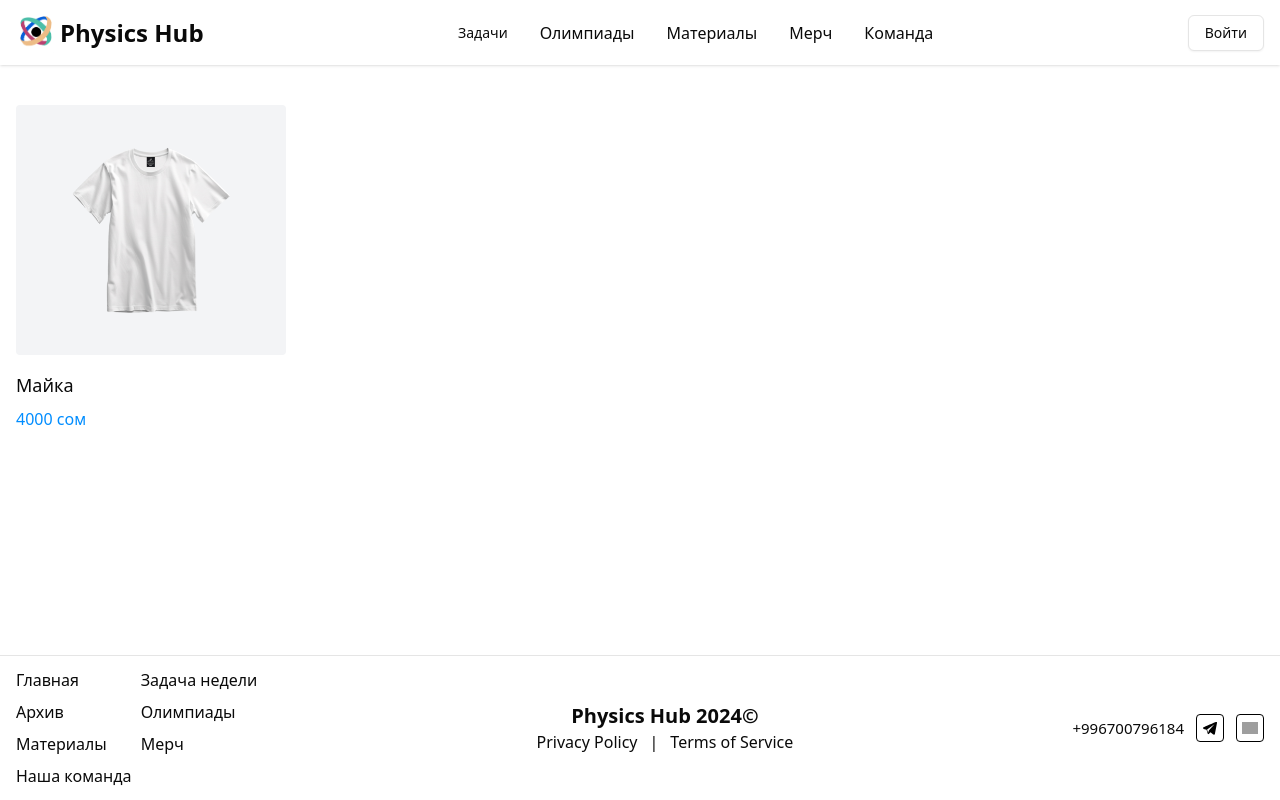
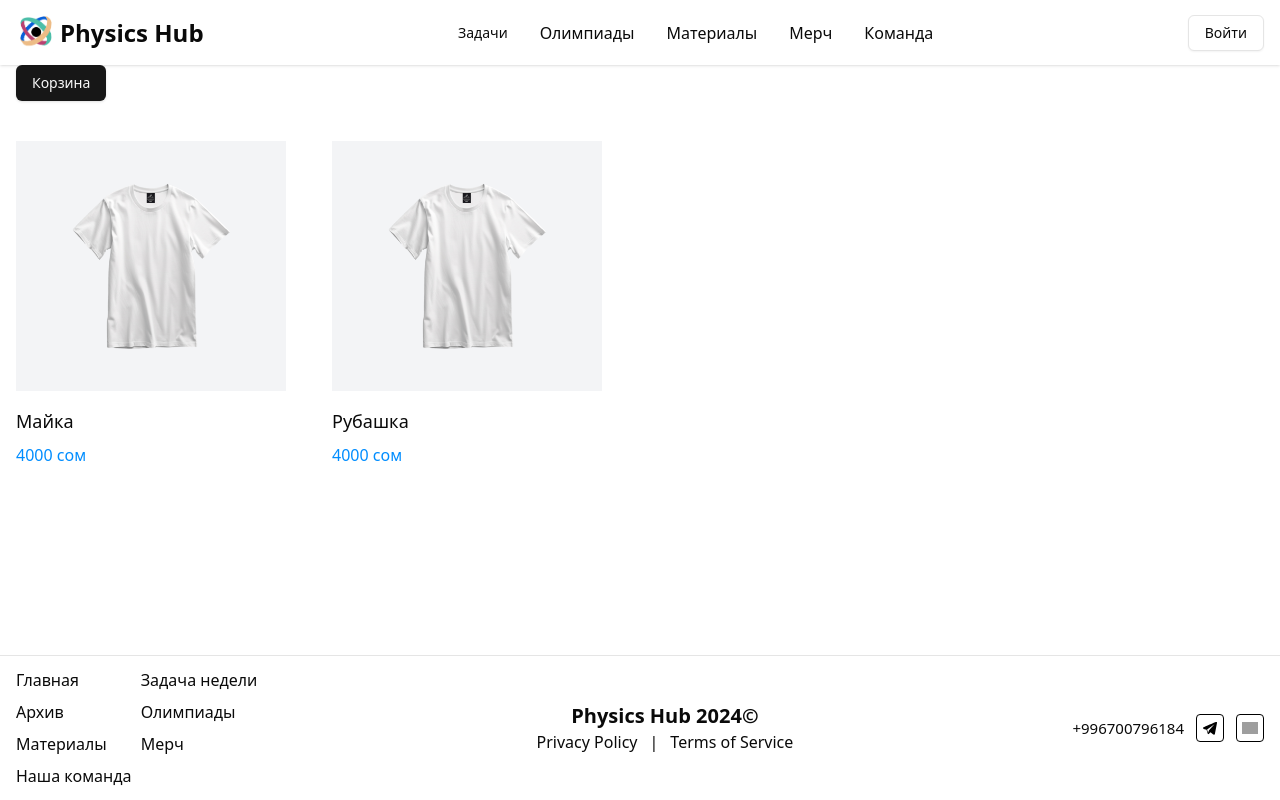
Before and after one commit to SabyrAlymbekov/PhysicsHub, a Next.js app: page /shop in a window 1280 px wide. Built offline with nearby package versions, Linux system fonts and the light colour scheme; no server answers; grey boxes are pictures that could not be loaded.

Commit message:
added cart for products

```diff
--- /dev/null
+++ b/app/(root)/(shop)/shop/cart/page.tsx
@@ -0,0 +1,12 @@
+import React from 'react';
+import ShopCart from "@/components/shop/shopCart";
+
+const Page = () => {
+  return (
+    <div className="flex flex-col">
+      <ShopCart/>
+    </div>
+  );
+};
+
+export default Page;
--- /dev/null
+++ b/app/(root)/(shop)/shop/layout.tsx
@@ -0,0 +1,13 @@
+import React from 'react';
+import {CartProvider} from "@/context";
+
+const Layout = ({ children } : { children: React.ReactNode}) => {
+  return (
+    <CartProvider>
+      {children}
+    </CartProvider>
+
+  );
+};
+
+export default Layout;
--- a/components/shop/ShopCard.tsx
+++ b/components/shop/ShopCard.tsx
@@ -1,12 +1,33 @@
-import React from 'react'
+'use client'
+import React, {useEffect} from 'react'
 import { Product } from '@prisma/client'
+import { BsCartFill } from "react-icons/bs";
+import { BsCartPlus } from "react-icons/bs";
 import Image from 'next/image'
-const ShopCard = ({ product }: { product: Product }) => {
-  console.log(product)
+import {Button} from "@/components/ui/button";
+import {useCart} from "@/context";
+
+interface ShopCardProps {
+  product: {
+    id: number;
+    name: string;
+    description: string;
+    price: number;
+    images: string[];
+    sizes: string[];
+    inStock: boolean;
+  }
+}
+
+const ShopCard = ({ product  }: { ShopCardProps }) => {
+  // console.log(product)
+  const { cart , addToCart, removeFromCart } = useCart()
+
+  const [show, setShow] = React.useState(false);
   return (
     <div className='w-[270px] flex flex-col gap-4'>
-      <div className='w-full h-[250px] flex items-center justify-center'>
-        <div className='w-[270px] h-[250px] bg-gray-100 rounded-[4px] flex items-center justify-center'>
+      <div className='w-full h-[250px] flex bg-gray-100 items-center justify-center'>
+        <div onMouseEnter={() => setShow(true)} onMouseLeave={() => setShow(false)} className='relative w-[270px] h-[250px] rounded-[4px] flex items-center justify-center'>
           <div className="w-[190px] h-[180px]">
             <Image
               src={product.views[0]}
@@ -16,6 +37,31 @@ const ShopCard = ({ product }: { product: Product }) => {
               className="w-full h-full object-center object-cover"
             />
           </div>
+          {
+            show && (
+              <div className="menu absolute top-2 left-2">
+                <Button onClick={() =>
+                  cart.some(item => item.id === product.id)
+                    ? removeFromCart(product.id)
+                    : addToCart(product)
+                }>
+                  {
+                    cart.some(item => item.id === product.id) ?
+                      (
+
+                      <BsCartFill />
+
+                      )
+                        :
+                        (
+                          <BsCartPlus/>
+
+                        )
+                  }
+                </Button>
+              </div>
+            )
+          }
         </div>
       </div>
 
--- a/components/shop/ShopPage.tsx
+++ b/components/shop/ShopPage.tsx
@@ -1,46 +1,69 @@
-import React from 'react'
-import { currentUser } from '@/lib/actions/authActions'
-import Link from 'next/link'
-import { Button } from '@/components/ui/button'
+'use client';
+
+import React, { useEffect, useState } from 'react';
+import { CartProvider, useCart } from '@/context';
+import { currentUser } from '@/lib/actions/authActions';
+import Link from 'next/link';
+import { Button } from '@/components/ui/button';
 import ShopCard from "@/components/shop/ShopCard";
-import {getAllProducts} from "@/lib/actions/shop/getAllProducts";
-import shopCard from "@/components/shop/ShopCard";
-// import ShopCard from '@/components/shop/ShopCard'
-import shirt from './t-shirt.png'
+import shirt from './t-shirt.png';
 
+const ShopPage: React.FC = () => {
+  const [user, setUser] = useState<any>(null);
 
-const ShopPage = async () => {
-  const user = await currentUser()
-  // const products = await getAllProducts()
+  useEffect(() => {
+    const fetchUser = async () => {
+      const userData = await currentUser();
+      setUser(userData);
+    };
+
+    fetchUser();
+  }, []);
+
   const products = [
     {
       id: 0,
       name: "Майка",
-      description:  "Lorem ipsum dolor sit amet, consectetur adipisicing elit. Beatae distinctio ea eum impedit, possimus quaerat suscipit! Adipisci aut autem beatae eligendi facere itaque officia, sed vel voluptatibus. Accusantium aliquam animi beatae blanditiis consectetur dolorem eos fugiat ipsam laborum libero minus numquam, odio officia quasi quibusdam sequi veniam. Doloremque, fugit voluptatem.",
-      views: 100,
+      description: "Lorem ipsum dolor sit amet, consectetur adipisicing elit...",
       price: 4000,
       views: [shirt],
       sizes: ["XL", "2XL", "L"],
-      inStock: true,
-      createdAt: new Date(),
-      updatedAt: new Date()
-    }
-  ]
-  console.log(products)
+      inStock: true
+    },
+    {
+      id: 1,
+      name: "Рубашка",
+      description: "Lorem ipsum dolor sit amet, consectetur adipisicing elit...",
+      price: 4000,
+      views: [shirt],
+      sizes: ["XL", "2XL", "L"],
+      inStock: true
+    },
+  ];
+
   return (
     <div className='container'>
-      {user?.role == 'ADMIN' && <Link href='/shop/create'><Button variant='outline'>Загрузить товар</Button></Link>}
+      <Link href={`/shop/cart`} >
+        <Button>
+          Корзина
+        </Button>
+      </Link>
+      {user?.role === 'ADMIN' && (
+        <Link href='/shop/create'>
+          <Button variant='outline'>Загрузить товар</Button>
+        </Link>
+      )}
       <div className='grid grid-cols-1 sm:grid-cols-2 md:grid-cols-3 lg:grid-cols-4 gap-4 mt-10'>
-        {
-          products.map((product, index) => (
-            <ShopCard product={product} key={index}/>
-          ))
-        }
-       </div>
+        {products.map((product) => (
+          <ShopCard
+            product={product}
+            key={product.id}
+          />
+        ))}
+      </div>
+    </div>
+  );
+};
 
 
-    </div>
-  )
-}
-
-export default ShopPage
+export default ShopPage;
--- /dev/null
+++ b/components/shop/shopCart.tsx
@@ -0,0 +1,22 @@
+'use client'
+import React from 'react';
+import {useCart} from "@/context";
+
+const ShopCart = () => {
+  const {cart} = useCart()
+  return (
+    <div>
+      <ul>
+        {
+          cart.map((item) => (
+            <li key={item.id}>
+              {item.name}
+            </li>
+          ))
+        }
+      </ul>
+    </div>
+  );
+};
+
+export default ShopCart;
--- /dev/null
+++ b/context/index.tsx
@@ -0,0 +1,67 @@
+'use client'
+
+import React, { createContext, useContext, useState, ReactNode } from 'react';
+
+interface Product {
+  id: number;
+  name: string;
+  price: number;
+  description: string;
+  images: string[];
+  sizes: string[];
+  inStock: boolean;
+}
+
+interface CartItem extends Product {
+  quantity: number;
+}
+
+interface CartContextType {
+  cart: CartItem[];
+  addToCart: (product: Product) => void;
+  removeFromCart: (productId: number) => void;
+  clearCart: () => void;
+}
+
+const CartContext = createContext<CartContextType | undefined>(undefined);
+
+const CartProvider: React.FC<{ children: ReactNode }> = ({ children }) => {
+  const [cart, setCart] = useState<CartItem[]>([]);
+
+  const addToCart = (product: Product) => {
+    setCart((prevCart) => {
+      const existingItem = prevCart.find(item => item.id === product.id);
+      if (existingItem) {
+        return prevCart.map(item =>
+          item.id === product.id ? { ...item, quantity: item.quantity + 1 } : item
+        );
+      }
+      return [...prevCart, { ...product, quantity: 1 }];
+    });
+  };
+
+  const removeFromCart = (productId: number) => {
+    setCart((prevCart) =>
+      prevCart.filter(item => item.id !== productId)
+    );
+  };
+
+  const clearCart = () => {
+    setCart([]);
+  };
+
+  return (
+    <CartContext.Provider value={{ cart, addToCart, removeFromCart, clearCart }}>
+      {children}
+    </CartContext.Provider>
+  );
+};
+
+const useCart = (): CartContextType => {
+  const context = useContext(CartContext);
+  if (context === undefined) {
+    throw new Error('useCart must be used within a CartProvider');
+  }
+  return context;
+};
+export { useCart, CartProvider };
```
